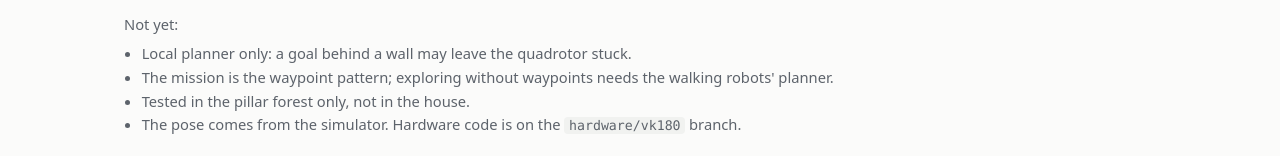
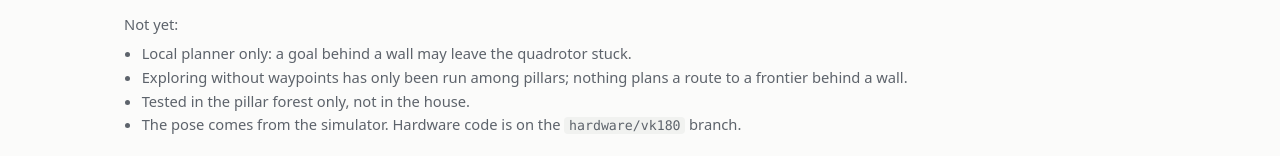
Before and after one commit to 1nrobotics/star-nav, a plain HTML site: page site/quadrotor.html in a window 1280 px wide. Shown: the part 2608-2764 px from the top of the page. Drawn offline with nearby package versions, Linux system fonts and the light colour scheme.

Commit message:
site: the quadrotor page's limit on exploring without waypoints (aerial)
The page said that exploring without waypoints needs the walking robots'
planner. The quadrotor now does it among pillars
(exploration_mujoco.launch explore:=frontier); what is missing is a route
to a frontier behind a wall.

Co-Authored-By: Claude <noreply@anthropic.com>
Claude-Session: https://claude.ai/code/session_011pxBfDZ9ctGnX1jTYJsz9h

```diff
--- a/site/quadrotor.html
+++ b/site/quadrotor.html
@@ -141,7 +141,7 @@
         Not yet:
         <ul>
           <li>Local planner only: a goal behind a wall may leave the quadrotor stuck.</li>
-          <li>The mission is the waypoint pattern; exploring without waypoints needs the walking robots' planner.</li>
+          <li>Exploring without waypoints has only been run among pillars; nothing plans a route to a frontier behind a wall.</li>
           <li>Tested in the pillar forest only, not in the house.</li>
           <li>The pose comes from the simulator. Hardware code is on the <code>hardware/vk180</code> branch.</li>
         </ul>
```
